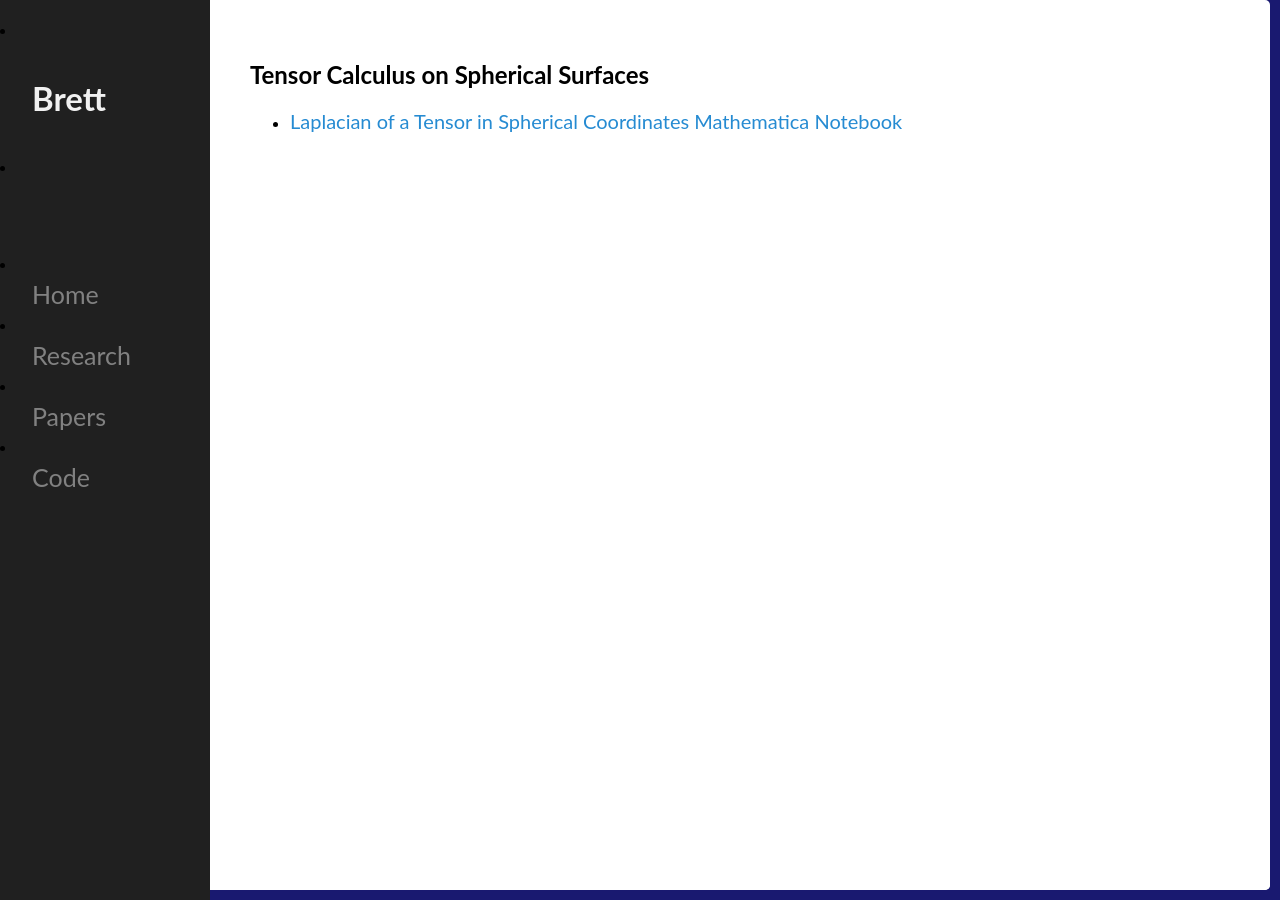
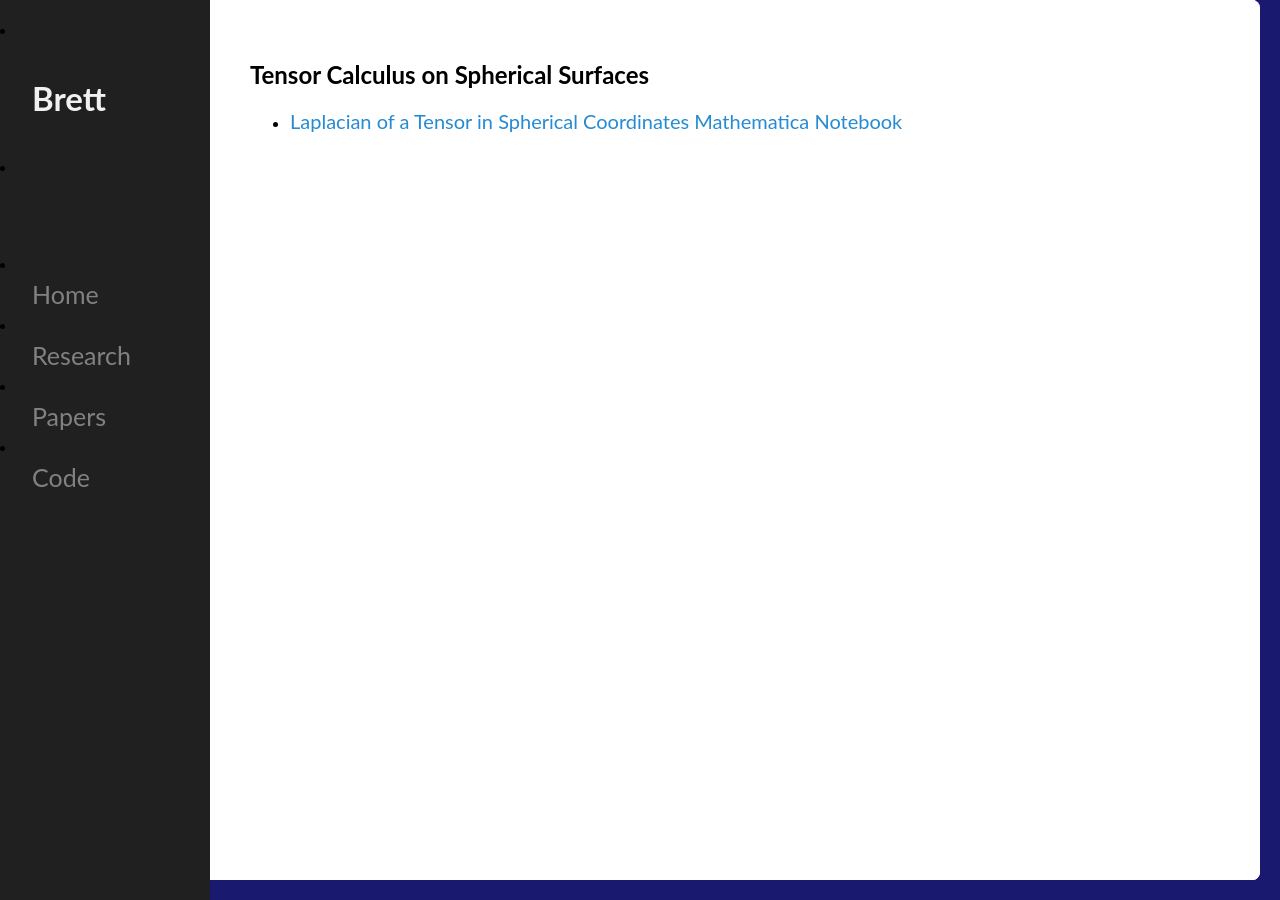
Before and after one commit to mckimb/mckimb.github.io, a Jekyll site: the page built from code/index.html, in a window 1280 px wide. Built offline with Jekyll 4.4.1, drawn with Linux system fonts in a browser that asks for light colours.

Commit message:
Update main.css

```diff
--- a/css/main.css
+++ b/css/main.css
@@ -27,16 +27,14 @@
 	}
 	#left, #right {
 		top: 0; bottom: 0;
-		width: 15px;
-/* 		border-radius: 55px; */
+		width: 25px;
 		}
 		#left { left: 0; }
 		#right { right: 0; }
 
 	 #bottom {
 		left: 0; right: 0;
-		height: 15px;
-/* 		border-radius: 55px; */
+		height: 25px;
 		}
 		#top { top: 0; }
 		#bottom { bottom: 0; }
@@ -46,20 +44,20 @@
 	position: fixed;
 	}
 	#left2, #right2 {
-		top: 0px; bottom: 10px;
+		top: 0px; bottom: 20px;
 		width: 15px;
-		border-radius: 5px;
+		border-radius: 15px;
 		}
-		#left2 { left: 10px; }
-		#right2 { right: 10px; }
+		#left2 { left: 20px; }
+		#right2 { right: 20px; }
 
 	 #bottom2 {
-		left: 10px; right: 10px;
+		left: 20px; right: 20px;
 		height: 15px;
-		border-radius: 5px;
+		border-radius: 15px;
 		}
-		#top2 { top: 10px; }
-		#bottom2 { bottom: 10px; }
+		#top2 { top: 20px; }
+		#bottom2 { bottom: 20px; }
 
 .sidenav a:hover {
     color: #f1f1f1;
```
